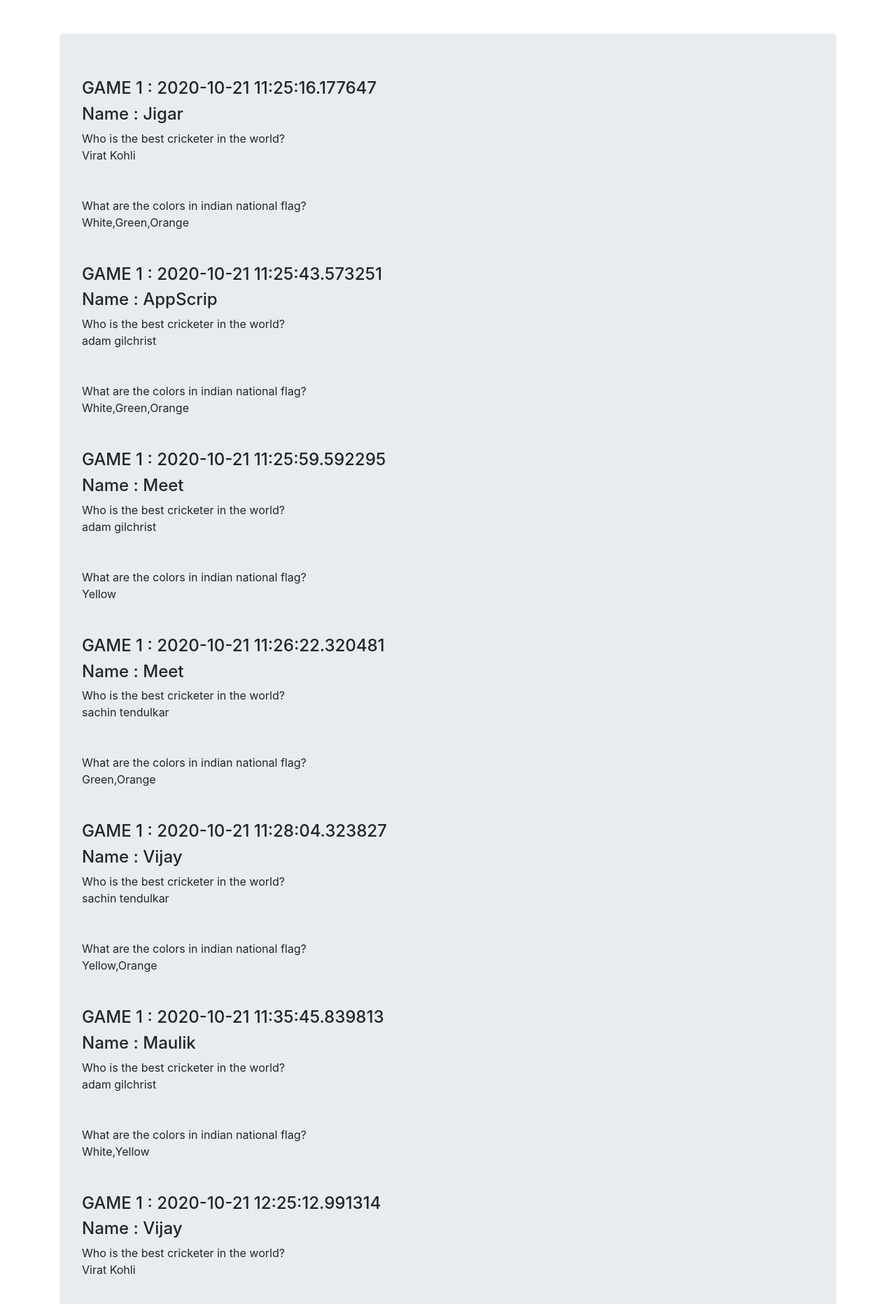
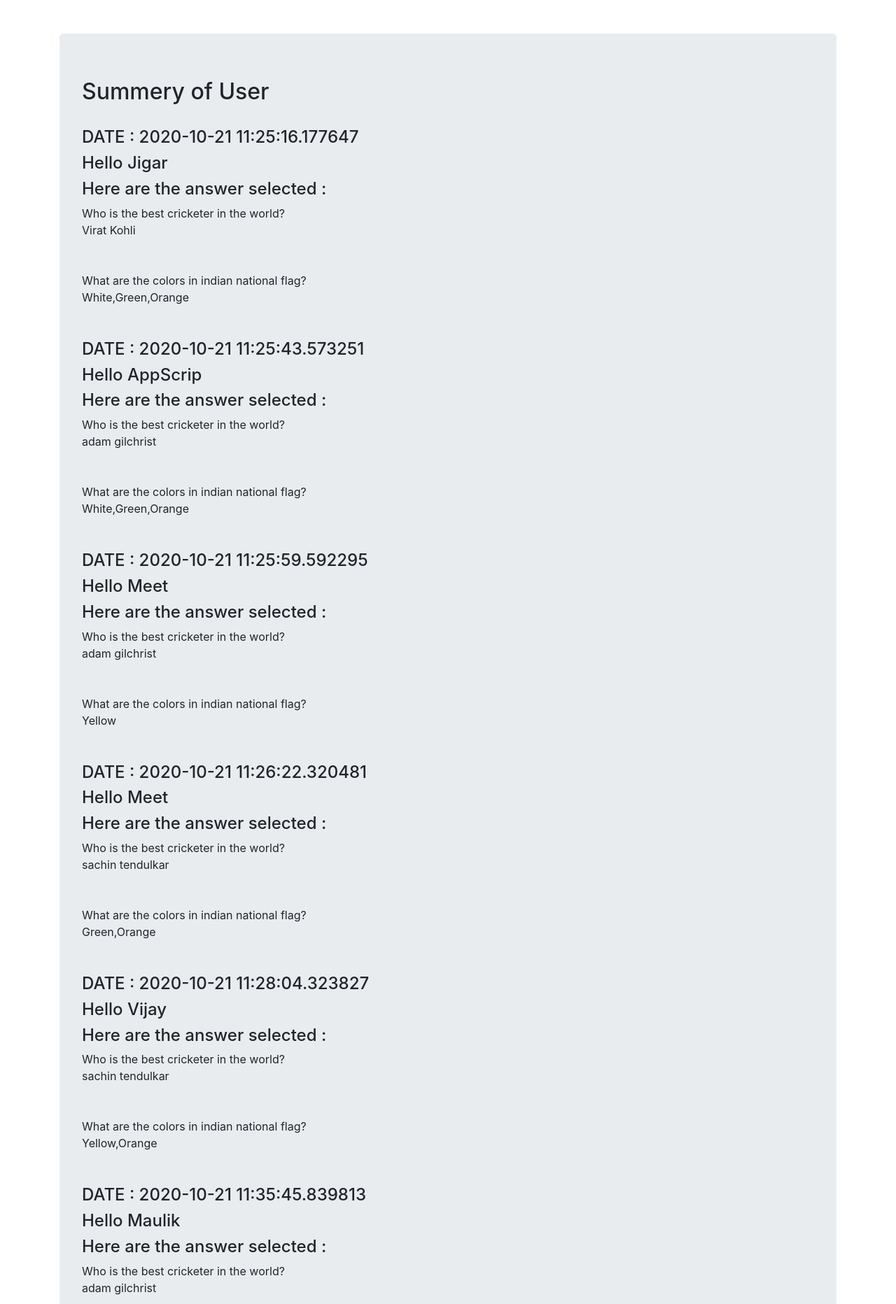
Before and after one commit to jigarviroja/Django_quiz, a Django app: template Trivia_App/templates/summery.html in a window 1280 px wide. Shown: the part 56-1920 px from the top of the page at 70% size. Run offline with Django 3.2, Linux system fonts and the light colour scheme; the template is opened without the code that fills it: values that come from a table or form of the project are taken from there, others are empty; data comes from the database, SQL or seed files in the repository; both versions use the stored data as it was after the commit; some libraries are stand-ins or nearby versions.

Commit message:
Text editing

```diff
--- a/Trivia_App/templates/summery.html
+++ b/Trivia_App/templates/summery.html
@@ -1,11 +1,17 @@
 {% extends "base.html" %}
 
 {% block body_block %}
+<H2>Summery of User</H2><br>
 {% load my_tags %}
 {% for data in result %}
+
 {% if forloop.counter|modulo:2 == 1 %}
-<h4>GAME 1 : {{data.time }} </h4>
-<h4>Name : {{data.name }} </h4>
+
+
+
+<h4>DATE : {{data.time }} </h4>
+<h4>Hello {{data.name }} </h4>
+<h4>Here are the answer selected : </h4>
 {% endif %}
 
 {{data.question }}<br>
--- a/Trivia_App/views.py
+++ b/Trivia_App/views.py
@@ -115,7 +115,8 @@ def question2(request):
 
 
 def summery(request):
-    result = FinalResult.objects.filter(name=request.session['username'])
+    result = FinalResult.objects.filter(
+        name=request.session['username'])
     return render(request, 'summery.html', {'result': result})
 
 
```
Also changed, not shown: db.sqlite3.
